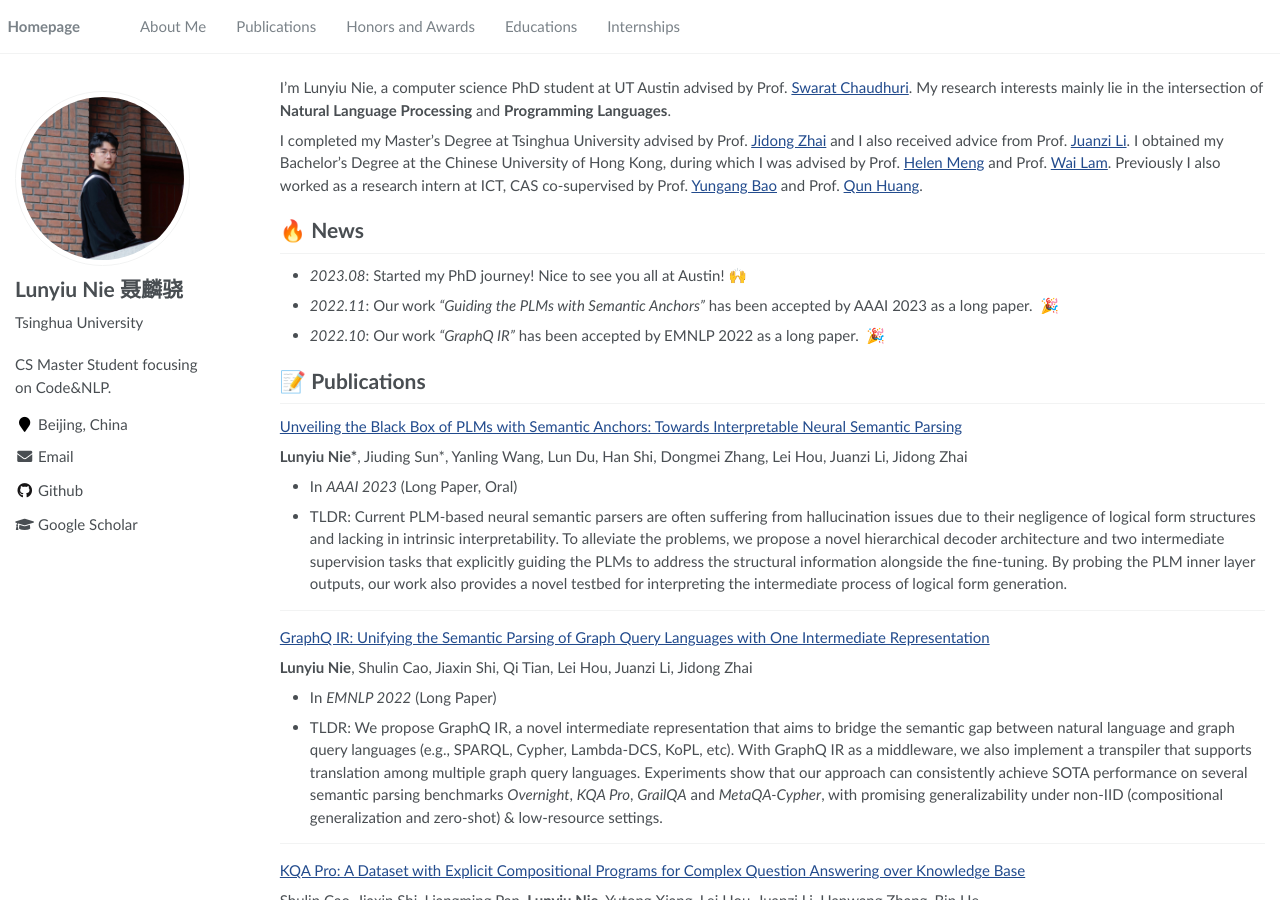
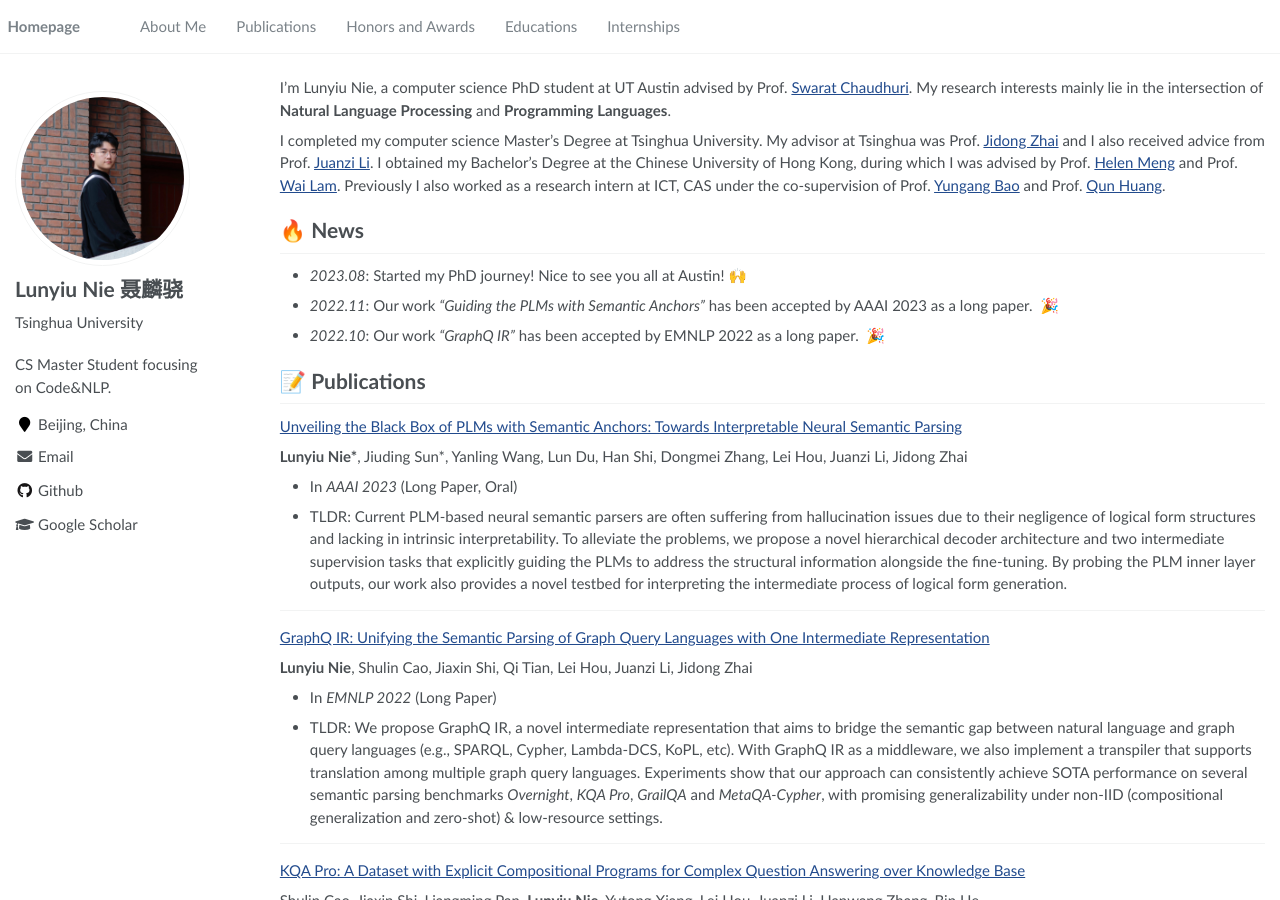
Before and after one commit to Flitternie/flitternie.github.io, a Jekyll site: the page built from _pages/about.md, in a window 1280 px wide and 900 px high. Built offline with Jekyll 4.4.1, drawn with Linux system fonts in a browser that asks for light colours.

Commit message:
Update about.md

```diff
--- a/_pages/about.md
+++ b/_pages/about.md
@@ -19,7 +19,7 @@ redirect_from:
 
 I’m Lunyiu Nie, a computer science PhD student at UT Austin advised by Prof. [Swarat Chaudhuri](https://www.cs.utexas.edu/~swarat/). My research interests mainly lie in the intersection of **Natural Language Processing** and **Programming Languages**.
 
-I completed my Master's Degree at Tsinghua University advised by Prof. [Jidong Zhai](https://pacman.cs.tsinghua.edu.cn/~zjd/) and I also received advice from Prof. [Juanzi Li](http://keg.cs.tsinghua.edu.cn/persons/ljz/). I obtained my Bachelor’s Degree at the Chinese University of Hong Kong, during which I was advised by Prof. [Helen Meng](https://www.se.cuhk.edu.hk/people/academic-staff/prof-meng-mei-ling-helen/) and Prof. [Wai Lam](http://www1.se.cuhk.edu.hk/~textmine/). Previously I also worked as a research intern at ICT, CAS co-supervised by Prof. [Yungang Bao](http://acs.ict.ac.cn/baoyg/) and Prof. [Qun Huang](https://huangqundl.github.io/).
+I completed my computer science Master's Degree at Tsinghua University. My advisor at Tsinghua was Prof. [Jidong Zhai](https://pacman.cs.tsinghua.edu.cn/~zjd/) and I also received advice from Prof. [Juanzi Li](http://keg.cs.tsinghua.edu.cn/persons/ljz/). I obtained my Bachelor’s Degree at the Chinese University of Hong Kong, during which I was advised by Prof. [Helen Meng](https://www.se.cuhk.edu.hk/people/academic-staff/prof-meng-mei-ling-helen/) and Prof. [Wai Lam](http://www1.se.cuhk.edu.hk/~textmine/). Previously I also worked as a research intern at ICT, CAS under the co-supervision of Prof. [Yungang Bao](http://acs.ict.ac.cn/baoyg/) and Prof. [Qun Huang](https://huangqundl.github.io/).
 
 # 🔥 News
 - *2023.08*: Started my PhD journey! Nice to see you all at Austin! 🙌
```
